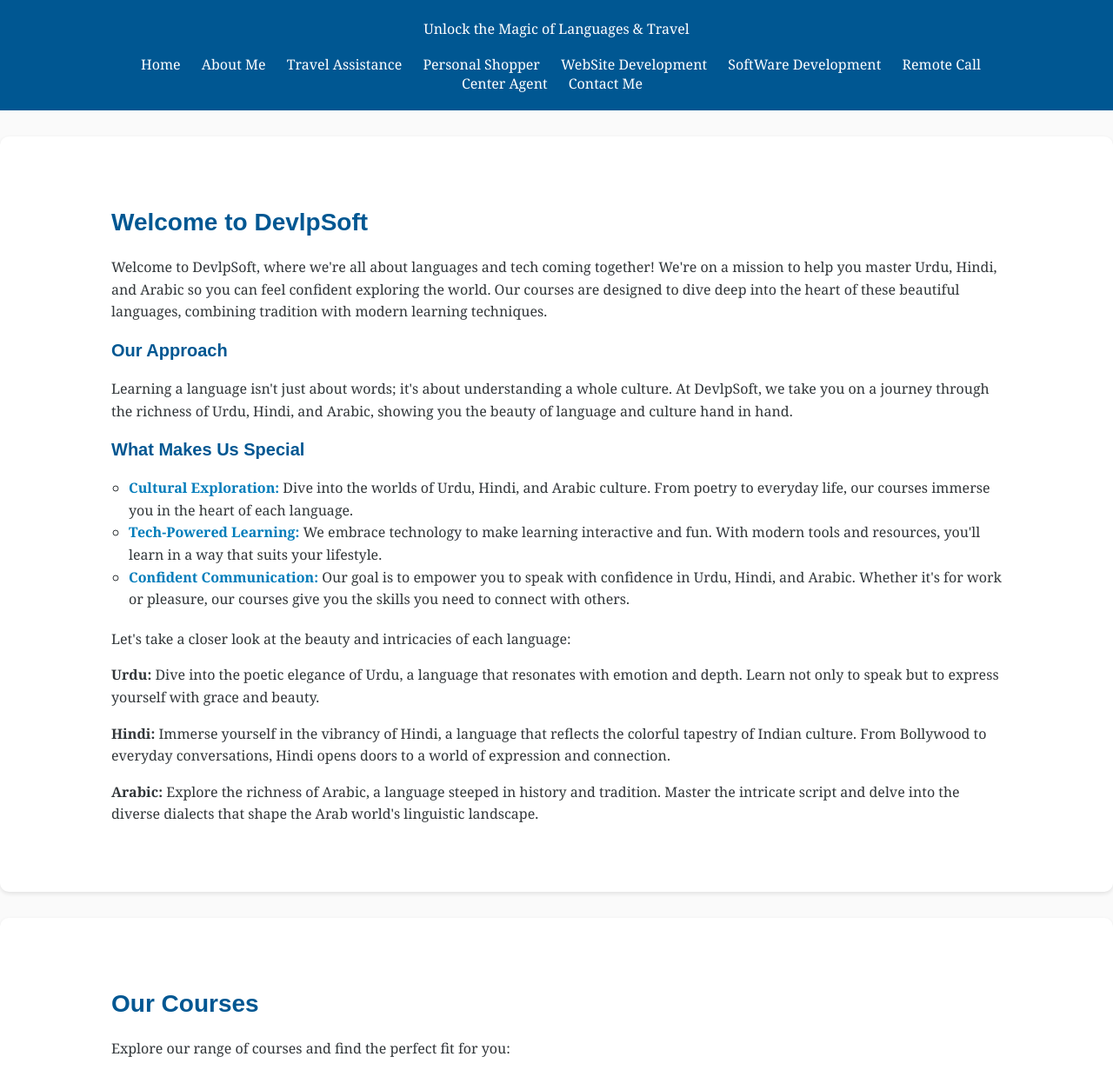
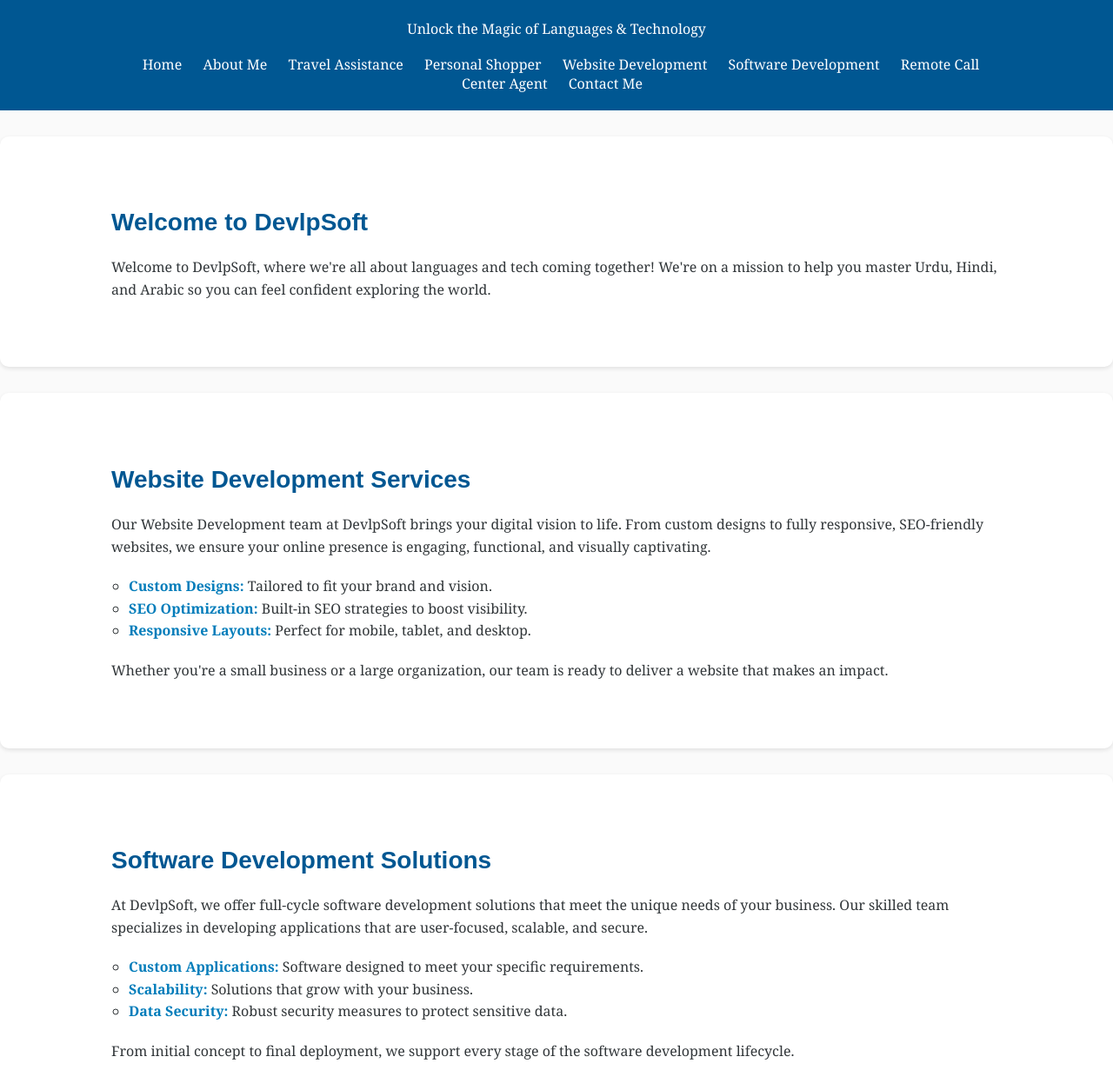
Before and after one commit to linkdown2023/Devlp-Soft, a plain HTML site: page index.html in a window 1280 px wide. Shown: the part 89-1320 px from the top of the page at 87% size. Drawn offline with Linux system fonts and the light colour scheme.

Commit message:
Update index.html

```diff
--- a/index.html
+++ b/index.html
@@ -9,85 +9,71 @@
             font-family: 'Georgia', serif;
             margin: 0;
             padding: 0;
-            background-color: #fafafa; /* A calming background for easy reading */
-            color: #313639; /* A soothing text color for comfort */
+            background-color: #fafafa;
+            color: #313639;
         }
-
         header {
-            background-color: #005792; /* A deep blue to signify reliability */
-            color: #ffffff; /* A bright white to stand out */
+            background-color: #005792;
+            color: #ffffff;
             padding: 20px 10%;
-            text-align: center; /* Centralized to keep focus */
+            text-align: center;
         }
-
         nav a {
-            color: #ffffff; /* White for easy visibility */
-            margin: 0 10px; /* Spacing for clarity */
+            color: #ffffff;
+            margin: 0 10px;
             text-decoration: none;
             font-size: 1em;
         }
-
         nav a:hover {
-            color: #FFD700; /* A gentle gold for hover effect */
+            color: #FFD700;
         }
-
         section {
             padding: 60px 10%;
             margin: 30px 0;
-            background-color: #ffffff; /* A clean white for content sections */
-            box-shadow: 0 2px 5px rgba(0, 0, 0, 0.1); /* A subtle shadow for depth */
-            border-radius: 10px; /* Rounded corners for a modern look */
+            background-color: #ffffff;
+            box-shadow: 0 2px 5px rgba(0, 0, 0, 0.1);
+            border-radius: 10px;
         }
-
         h1, h2, h3 {
-            font-family: 'Arial', sans-serif; /* A modern font for headings */
+            font-family: 'Arial', sans-serif;
         }
-
         h1 {
             font-size: 2.25em;
-            color: #ffffff; /* White for header texts */
+            color: #ffffff;
         }
-
         h2 {
             font-size: 1.75em;
-            color: #005792; /* A deep blue to maintain coherence */
+            color: #005792;
         }
-
         h3 {
             font-size: 1.25em;
-            color: #005792; /* Dark blue for section headings */
+            color: #005792;
         }
-
         p, li {
-            line-height: 1.6; /* Improved readability through spacing */
+            line-height: 1.6;
         }
-
         a, a:visited {
-            color: #007cba; /* An engaging blue for links */
-            transition: color 0.2s; /* Smooth transition for interactive feel */
+            color: #007cba;
+            transition: color 0.2s;
         }
-
         a:hover {
-            color: #005792; /* A darker shade on hover for emphasis */
+            color: #005792;
         }
-
         .course-list {
-            list-style-type: circle; /* Bullets for clarity */
-            margin: 20px 0; /* Spacing for readability */
-            padding-left: 20px; /* Indentation for clarity */
+            list-style-type: circle;
+            margin: 20px 0;
+            padding-left: 20px;
         }
-
         footer {
-            background-color: #313639; /* A dark footer for contrast */
-            color: #ffffff; /* White text for visibility */
+            background-color: #313639;
+            color: #ffffff;
             padding: 20px 0;
             text-align: center;
-            margin-top: 40px; /* Ensures spacing before the footer */
+            margin-top: 40px;
         }
-
         .highlight {
-            color: #007cba; /* A bright blue for emphasis */
-            font-weight: bold; /* Extra emphasis */
+            color: #007cba;
+            font-weight: bold;
         }
     </style>
 </head>
@@ -95,63 +81,58 @@
 
     <header>
         <h1>DevlpSoft</h1>
-        <p>Unlock the Magic of Languages & Travel </p>
-        <!-- Navigation Menu -->
+        <p>Unlock the Magic of Languages & Technology</p>
         <nav>
             <a href="index.html">Home</a>
             <a href="aboutme.html">About Me</a>
             <a href="travel.html">Travel Assistance</a>
             <a href="personalshopper.html">Personal Shopper</a>
-		    <a href="Webdevelopment.html">WebSite Development</a>
-	        <a href="softdevelopment.html">SoftWare Development</a>
-		    <a href="Callagent.html">Remote Call Center Agent</a>
-            <a href="contact.html">Contact Me </a>
-
+            <a href="Webdevelopment.html">Website Development</a>
+            <a href="softdevelopment.html">Software Development</a>
+            <a href="Callagent.html">Remote Call Center Agent</a>
+            <a href="contact.html">Contact Me</a>
         </nav>
     </header>
 
     <section>
         <h2>Welcome to DevlpSoft</h2>
-        <p>Welcome to DevlpSoft, where we're all about languages and tech coming together! We're on a mission to help you master Urdu, Hindi, and Arabic so you can feel confident exploring the world. Our courses are designed to dive deep into the heart of these beautiful languages, combining tradition with modern learning techniques.</p>
-        <h3>Our Approach</h3>
-        <p>Learning a language isn't just about words; it's about understanding a whole culture. At DevlpSoft, we take you on a journey through the richness of Urdu, Hindi, and Arabic, showing you the beauty of language and culture hand in hand.</p>
-        <h3>What Makes Us Special</h3>
-        <ul class="course-list">
-            <li><span class="highlight">Cultural Exploration:</span> Dive into the worlds of Urdu, Hindi, and Arabic culture. From poetry to everyday life, our courses immerse you in the heart of each language.</li>
-            <li><span class="highlight">Tech-Powered Learning:</span> We embrace technology to make learning interactive and fun. With modern tools and resources, you'll learn in a way that suits your lifestyle.</li>
-            <li><span class="highlight">Confident Communication:</span> Our goal is to empower you to speak with confidence in Urdu, Hindi, and Arabic. Whether it's for work or pleasure, our courses give you the skills you need to connect with others.</li>
-        </ul>
-        <p>Let's take a closer look at the beauty and intricacies of each language:</p>
-        <p><strong>Urdu:</strong> Dive into the poetic elegance of Urdu, a language that resonates with emotion and depth. Learn not only to speak but to express yourself with grace and beauty.</p>
-        <p><strong>Hindi:</strong> Immerse yourself in the vibrancy of Hindi, a language that reflects the colorful tapestry of Indian culture. From Bollywood to everyday conversations, Hindi opens doors to a world of expression and connection.</p>
-        <p><strong>Arabic:</strong> Explore the richness of Arabic, a language steeped in history and tradition. Master the intricate script and delve into the diverse dialects that shape the Arab world's linguistic landscape.</p>
+        <p>Welcome to DevlpSoft, where we're all about languages and tech coming together! We're on a mission to help you master Urdu, Hindi, and Arabic so you can feel confident exploring the world.</p>
     </section>
 
+    <!-- New Section for Website Development -->
     <section>
-        <h2>Our Courses</h2>
-        <p>Explore our range of courses and find the perfect fit for you:</p>
+        <h2>Website Development Services</h2>
+        <p>Our Website Development team at DevlpSoft brings your digital vision to life. From custom designs to fully responsive, SEO-friendly websites, we ensure your online presence is engaging, functional, and visually captivating.</p>
         <ul class="course-list">
-            <li><strong>Urdu Language Mastery:</strong> Immerse yourself in the beauty of Urdu and become fluent in both formal and casual contexts. Discover the magic of Urdu literature and expression.</li>
-            <li><strong>Hindi Language Fluency:</strong> Embrace the colorful world of Hindi, from everyday conversations to the enchanting world of Bollywood. Dive into Hindi culture and communication.</li>
-            <li><strong>Arabic Language & Tech:</strong> Learn Modern Standard Arabic while exploring the tech world of the Arab-speaking countries. Master the language and stay up-to-date with the latest advancements.</li>
+            <li><span class="highlight">Custom Designs:</span> Tailored to fit your brand and vision.</li>
+            <li><span class="highlight">SEO Optimization:</span> Built-in SEO strategies to boost visibility.</li>
+            <li><span class="highlight">Responsive Layouts:</span> Perfect for mobile, tablet, and desktop.</li>
         </ul>
-        <p>Each course is designed to cater to learners at different stages of proficiency. Whether you're a beginner or an advanced speaker, there's something for everyone at DevlpSoft.</p>
+        <p>Whether you're a small business or a large organization, our team is ready to deliver a website that makes an impact.</p>
     </section>
 
+    <!-- New Section for Software Development -->
     <section>
-        <h2>Why Choose Us?</h2>
-        <p>Here's why DevlpSoft is the perfect choice for your language learning adventure:</p>
+        <h2>Software Development Solutions</h2>
+        <p>At DevlpSoft, we offer full-cycle software development solutions that meet the unique needs of your business. Our skilled team specializes in developing applications that are user-focused, scalable, and secure.</p>
         <ul class="course-list">
-            <li>Interactive online sessions tailored to your schedule.</li>
-            <li>Personalized learning paths that match your pace and goals.</li>
-            <li>Access to a treasure trove of resources and cultural insights.</li>
-            <li>A supportive community and expert guidance every step of the way.</li>
+            <li><span class="highlight">Custom Applications:</span> Software designed to meet your specific requirements.</li>
+            <li><span class="highlight">Scalability:</span> Solutions that grow with your business.</li>
+            <li><span class="highlight">Data Security:</span> Robust security measures to protect sensitive data.</li>
         </ul>
+        <p>From initial concept to final deployment, we support every stage of the software development lifecycle.</p>
     </section>
 
-     <section>
-        <h2>Get in Touch</h2>
-        <p>Ready to start your language learning journey? Connect with us at <a href="mailto:info@Devlp-Soft.top">info@Devlp-Soft.top</a> or visit our website for more information on course offerings and enrollment details.</p>
+    <!-- New Section for Remote Call Center Agent Services -->
+    <section>
+        <h2>Remote Call Center Agent Services</h2>
+        <p>Our Remote Call Center Agent service is designed to enhance your customer support experience. Our skilled agents provide professional, courteous, and efficient service to assist your clients effectively.</p>
+        <ul class="course-list">
+            <li><span class="highlight">24/7 Availability:</span> Round-the-clock support for global businesses.</li>
+            <li><span class="highlight">Multilingual Support:</span> Service in multiple languages to cater to diverse audiences.</li>
+            <li><span class="highlight">Quality Assurance:</span> Ongoing training and monitoring for service excellence.</li>
+        </ul>
+        <p>Enhance your customer service with our reliable and flexible remote agents.</p>
     </section>
 
     <footer>
```
